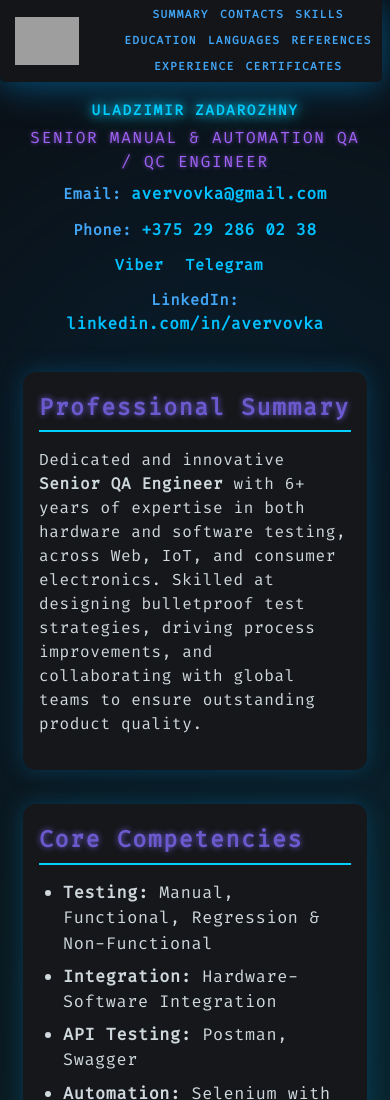
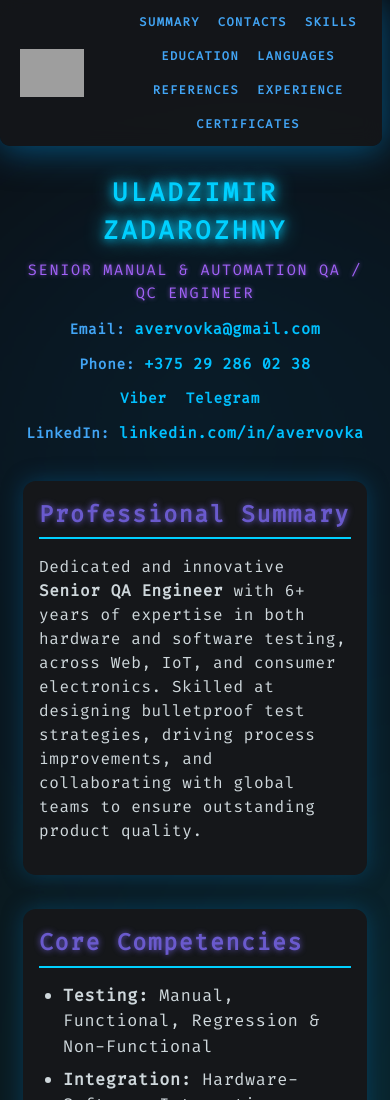
Before and after one commit to avervovka/resume, a plain HTML site: page index.html in a window 390 px wide. Shown: the top 1100 px of the page. Drawn offline with Linux system fonts and the light colour scheme; grey boxes are pictures that could not be loaded.

Commit message:
refactor styles

```diff
--- a/styles.css
+++ b/styles.css
@@ -35,12 +35,14 @@ header {
   border-radius: 0 0 18px 18px;
   box-shadow: 0 3px 36px #0077b6aa;
   display: flex;
-  justify-content: center;
+  justify-content: center;   /* Центрируем */
+  align-items: center;
   gap: 40px;
   padding: 18px 0;
   z-index: 1000;
   white-space: nowrap;
 }
+
 header nav a {
   color: #42a5f5;
   font-weight: 600;
@@ -133,18 +135,14 @@ h1 {
 }
 
 .chat-links a {
-  margin-right: 12px; /* ÷óòü ïëîòíåå */
+  margin-right: 12px;
   color: #00c0ff;
   text-decoration: none;
   transition: color 0.3s ease;
   font-size: 1.06em;
   white-space: nowrap;
 }
-
-.chat-links a:last-child {
-  margin-right: 0;
-}
-
+.chat-links a:last-child { margin-right: 0; }
 .chat-links a:hover,
 .chat-links a:focus {
   color: #ff65d8;
@@ -158,7 +156,6 @@ h1 {
   font-size: 1.06em;
   white-space: nowrap;
 }
-
 .contact a:hover,
 .contact a:focus {
   color: #ff65d8;
@@ -172,9 +169,7 @@ h1 {
   fill: #00c0ff;
   transition: fill 0.25s;
 }
-.icon-link:hover .icon {
-  fill: #ff65d8;
-}
+.icon-link:hover .icon { fill: #ff65d8; }
 
 section {
   background: #15171a;
@@ -215,10 +210,7 @@ section h2 {
   user-select: text;
 }
 
-ul {
-  padding-left: 24px;
-  margin: 0 0 5px 0;
-}
+ul { padding-left: 24px; margin: 0 0 5px 0; }
 li {
   margin-bottom: 8px;
   font-size: 1.05em;
@@ -231,9 +223,7 @@ a {
   word-break: break-word;
   transition: color 0.3s ease;
 }
-a:hover {
-  color: #a162f7;
-}
+a:hover { color: #a162f7; }
 
 .job-title {
   font-weight: 700;
@@ -255,9 +245,8 @@ a:hover {
   color: #cfd8dcdd;
   user-select: text;
 }
-.job-desc ul {
-  margin-top: 4px;
-}
+.job-desc ul { margin-top: 4px; }
+
 .refs-section {
   padding: 20px 25px;
   margin-bottom: 30px;
@@ -276,9 +265,8 @@ a:hover {
   padding-left: 0;
   user-select: text;
 }
-.cert-section li {
-  margin-bottom: 8px;
-}
+.cert-section li { margin-bottom: 8px; }
+
 .footer {
   color: #8389a6;
   text-align: center;
@@ -290,76 +278,24 @@ a:hover {
   user-select: text;
 }
 
+/* --- Адаптив --- */
 @media (max-width: 900px) {
   main {
     max-width: 100vw;
     padding-left: 6vw;
     padding-right: 6vw;
-    padding-top: 100px; /* чтобы шапка не перекрывала */
+    padding-top: 150px; /* чтобы шапка не перекрывала */
   }
-  header {
-    width: 100vw !important;
-    left: 0 !important;
-    transform: none !important;
-    gap: 16px !important;
-    padding: 12px 10px !important;
-    border-radius: 0 0 13px 13px !important;
-  }
-  header nav {
-    flex-wrap: wrap;
-    justify-content: center !important;
-  }
-  h1 {
-    font-size: 2.5em !important;
-    margin-top: 48px !important;
-  }
-  .subtitle {
-    font-size: 1.2em !important;
-    margin-bottom: 28px !important;
-  }
-  section {
-    max-width: 100vw !important;
-    padding: 25px 6vw !important;
-  }
-  .contact {
-    flex-direction: column !important;
-    gap: 12px !important;
-    justify-content: flex-start !important;
-    font-size: 1em !important;
-  }
-  .chat-links a {
-    margin-right: 12px !important;
-    font-size: 1em !important;
-  }
-}
-
-@media (max-width: 400px) {
-  h1 {
-    font-size: 1.8em !important;
-    margin-top: 36px !important;
-  }
-  .subtitle {
-    font-size: 1em !important;
-    margin-bottom: 18px !important;
-  }
-  section {
-    padding: 18px 4vw !important;
-  }
-  .contact {
-    font-size: 0.95em !important;
-  }
-
-@media (max-width: 900px) {
   header {
     position: fixed;
     top: 0;
     left: 0 !important;
     transform: none !important;
     width: 100vw !important;
-    padding: 4px 5px !important; /* отступы уменьшены в 2 раза */
+    padding: 8px 10px !important;
     box-sizing: border-box;
-    border-radius: 0 0 6px 6px !important; /* скругления уменьшены */
-    gap: 4px !important; /* промежутки уменьшены в 2 раза */
+    border-radius: 0 0 10px 10px !important;
+    gap: 10px !important;
     display: flex !important;
     justify-content: center !important;
     flex-wrap: wrap !important;
@@ -369,40 +305,54 @@ a:hover {
   header nav {
     display: flex !important;
     flex-wrap: wrap !important;
-    gap: 3px; /* промежутки уменьшены в 2 раза */
+    gap: 6px;
     justify-content: center;
     width: 100%;
   }
   header nav a {
     flex: 0 1 auto;
     white-space: normal;
-    font-size: 0.7em; /* размер шрифта уменьшен в 2 раза */
-    padding: 3px 4px; /* padding уменьшен в 2 раза */
-    box-sizing: border-box;
+    font-size: 0.75em;
+    padding: 5px 6px;
     text-align: center;
   }
   h1 {
-    font-size: 0.9em !important; /* заголовок уменьшен в 2 раза */
-    margin-top: 12px !important;
-    margin-bottom: 4px !important;
+    font-size: 2.2em !important;
+    margin-top: 36px !important;
+    margin-bottom: 8px !important;
   }
   .subtitle {
-    font-size: 1.0em !important; /* подзаголовок уменьшен в 2 раза */
-    margin-bottom: 8px !important;
+    font-size: 1.1em !important;
+    margin-bottom: 18px !important;
+  }
+  section {
+    max-width: 100vw !important;
+    padding: 20px 6vw !important;
+  }
+  .contact {
+    flex-direction: column !important;
+    gap: 12px !important;
+    justify-content: flex-start !important;
+    font-size: 1em !important;
+  }
+  .chat-links a {
+    margin-right: 10px !important;
+    font-size: 1em !important;
   }
 }
-@media (max-width: 900px) {
-  main {
-    padding-top: 100px !important; /* уменьшено с 80px */
+@media (max-width: 400px) {
+  h1 {
+    font-size: 1.6em !important;
+    margin-top: 24px !important;
   }
-  body h1 {
-    margin-top: 0 !important;
-    margin-bottom: 4px !important;
+  .subtitle {
+    font-size: 0.95em !important;
+    margin-bottom: 14px !important;
+  }
+  section {
+    padding: 16px 4vw !important;
+  }
+  .contact {
+    font-size: 0.9em !important;
   }
 }
-@media (max-width: 900px) {
-  header {
-    transition: top 0.3s cubic-bezier(.4,1.7,.6,1), background 0.15s;
-  }
-}
-}
```
